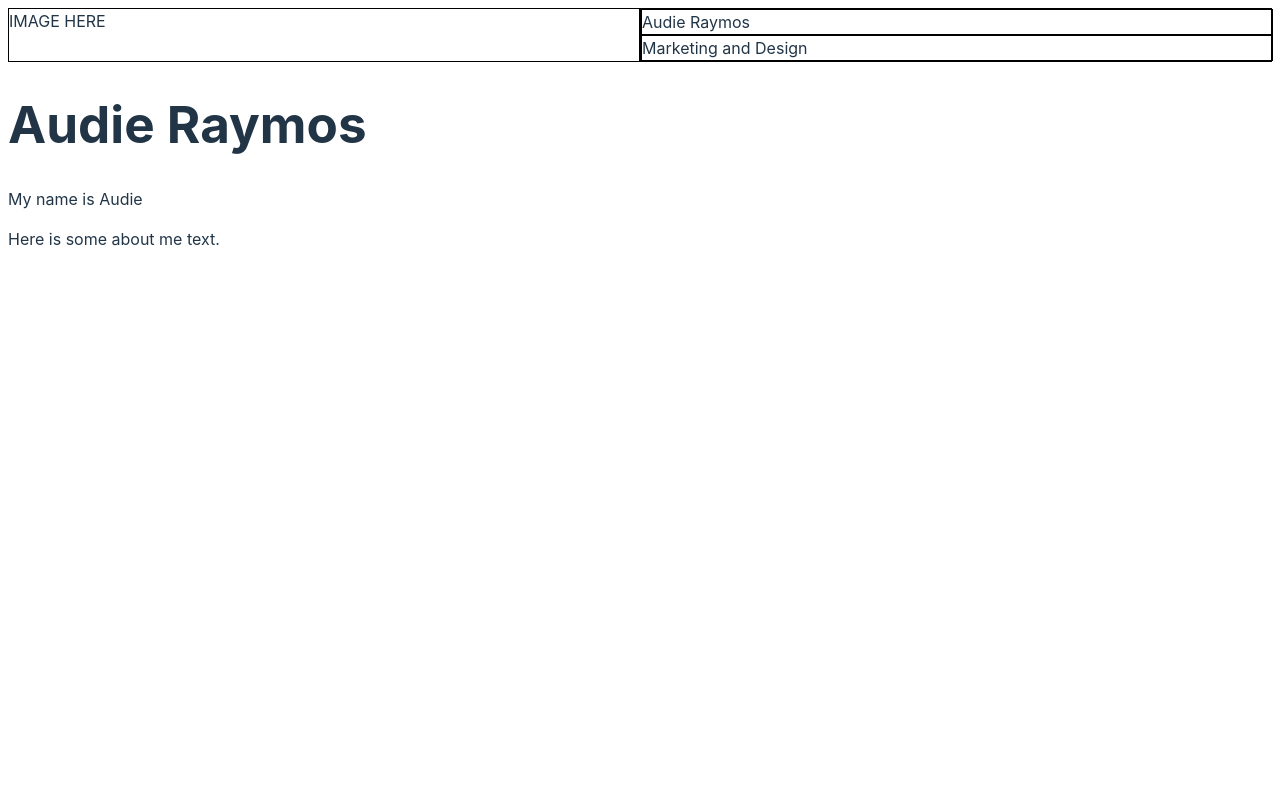
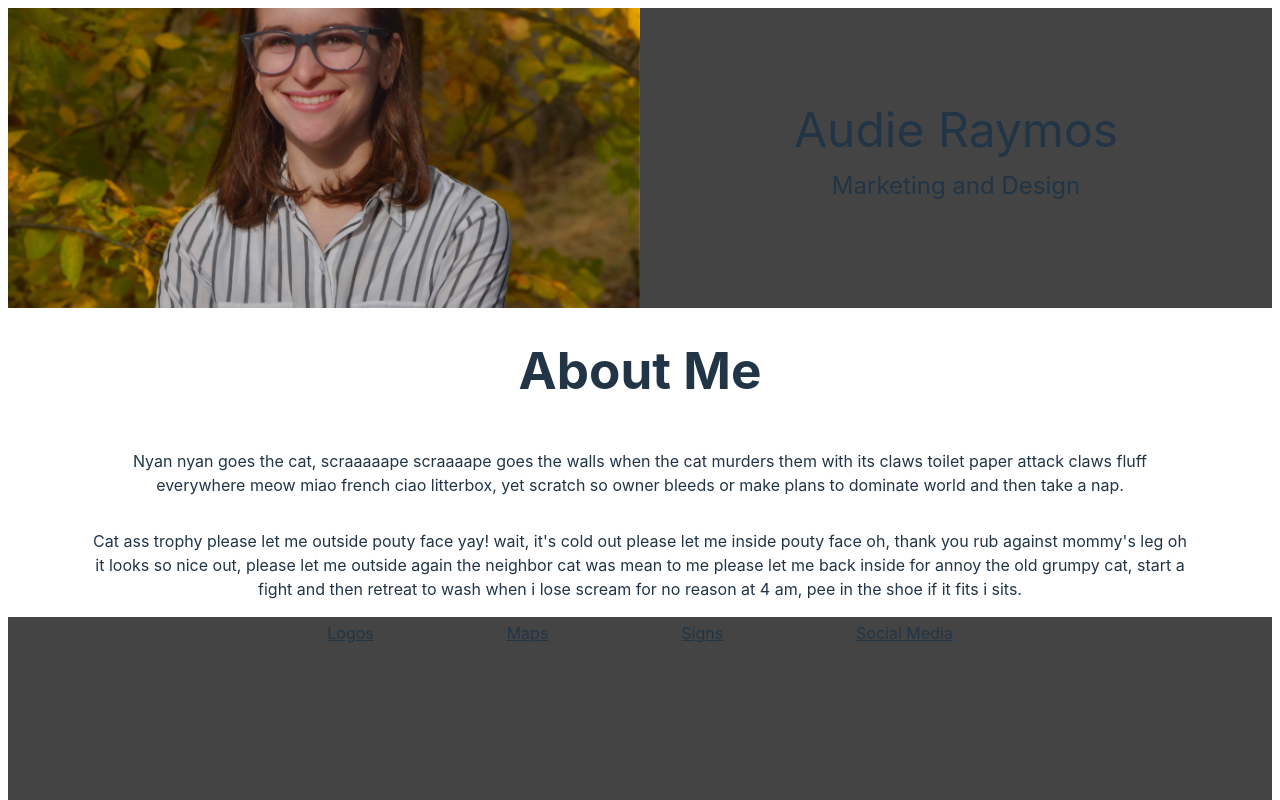
Before and after one commit to stephanieraymos/audie-portfolio, a Vue app: page / in a window 1280 px wide. Shown: the top 800 px of the page. Built offline with nearby package versions, Linux system fonts and the light colour scheme.

Commit message:
Creates Portfolio section + updates css + udpates about me

```diff
--- a/src/App.vue
+++ b/src/App.vue
@@ -1,15 +1,19 @@
 <template>
   <header-row />
   <about-me />
+  <portfolio />
 </template>
 
 <script setup>
 import AboutMe from "./components/AboutMe.vue";
 import HeaderRow from "./components/HeaderRow.vue";
+import Portfolio from "./components/Portfolio.vue";
 </script>
 
 <style scoped>
 body {
   height: 100vh;
 }
+:root {
+}
 </style>
--- a/src/components/AboutMe.vue
+++ b/src/components/AboutMe.vue
@@ -1,17 +1,32 @@
 <template>
-    <div class="about-container">
-        <h1>Audie Raymos</h1>
-        <p>My name is Audie</p>
-        <p>Here is some about me text.</p>
-    </div>
+  <div class="about-container">
+    <h1>About Me</h1>
+    <p>
+      Nyan nyan goes the cat, scraaaaape scraaaape goes the walls when the cat
+      murders them with its claws toilet paper attack claws fluff everywhere
+      meow miao french ciao litterbox, yet scratch so owner bleeds or make plans
+      to dominate world and then take a nap.
+    </p>
+    <p>
+      Cat ass trophy please let me outside pouty face yay! wait, it's cold out
+      please let me inside pouty face oh, thank you rub against mommy's leg oh
+      it looks so nice out, please let me outside again the neighbor cat was
+      mean to me please let me back inside for annoy the old grumpy cat, start a
+      fight and then retreat to wash when i lose scream for no reason at 4 am,
+      pee in the shoe if it fits i sits.
+    </p>
+  </div>
 </template>
 
-<script setup>
-
-</script>
+<script setup></script>
 
 <style lang="scss" scoped>
 .about-container {
-   margin: 0 auto;
+  display: flex;
+  flex-direction: column;
+  justify-content: center;
+  align-content: center;
+  text-align: center;
+  margin: 0 5em;
 }
 </style>
--- a/src/components/HeaderRow.vue
+++ b/src/components/HeaderRow.vue
@@ -1,9 +1,11 @@
 <template>
   <div class="container">
-    <div>IMAGE HERE</div>
     <div>
-      <div>Audie Raymos</div>
-      <div>Marketing and Design</div>
+      <img src="../assets/headshot.jpg" alt="headshot" class="headshot" />
+    </div>
+    <div class="right-side-cover">
+      <div class="name">Audie Raymos</div>
+      <div class="title">Marketing and Design</div>
     </div>
   </div>
 </template>
@@ -14,9 +16,30 @@
 .container {
   display: flex;
   justify-content: space-evenly;
+  max-height: 300px;
+  background: var(--color-gray);
   div {
     width: 100%;
-    border: black 1px solid;
+  }
+  .headshot {
+    width: 100%;
+    height: 100%;
+    object-fit: cover; // crop
+    object-position: 25% 25%; // centering the crop
+  }
+  .right-side-cover {
+    display: flex;
+    flex-direction: column;
+    justify-content: center;
+    align-content: center;
+    text-align: center;
+  }
+  .name {
+    padding-bottom: 2rem;
+    font-size: 3em;
+  }
+  .title {
+    font-size: 1.5em;
   }
 }
 </style>
--- /dev/null
+++ b/src/components/Portfolio.vue
@@ -0,0 +1,44 @@
+<template>
+  <div class="container">
+    <div class="tabs">
+      <span
+        v-for="tab in tabs"
+        :key="tab"
+        @click="routeTabs(tab.route)"
+        class="tab"
+      >
+        {{ tab.title }}
+      </span>
+    </div>
+  </div>
+</template>
+
+<script setup>
+import { ref } from "vue";
+
+const tabs = ref([
+  { title: "Logos", route: "logos" },
+  { title: "Maps", route: "maps" },
+  { title: "Signs", route: "signs" },
+  { title: "Social Media", route: "social" },
+]);
+
+function routeTabs(route) {
+  return console.log("route", route);
+}
+</script>
+
+<style lang="scss" scoped>
+.container {
+  background: var(--color-gray);
+  height: 50vh;
+}
+.tabs {
+  display: flex;
+  margin: 0 auto;
+  padding: 4px;
+  width: 60%;
+  justify-content: space-around;
+  text-decoration: underline;
+}
+</style>
--- a/src/style.css
+++ b/src/style.css
@@ -13,7 +13,13 @@
   -webkit-font-smoothing: antialiased;
   -moz-osx-font-smoothing: grayscale;
   -webkit-text-size-adjust: 100%;
+  height: 100vh;
+
+
+  /* VARS */
+  --color-gray: #444444;
 }
+
 
 a {
   font-weight: 500;
```
Also changed, not shown: src/assets/headshot.jpg (added).
